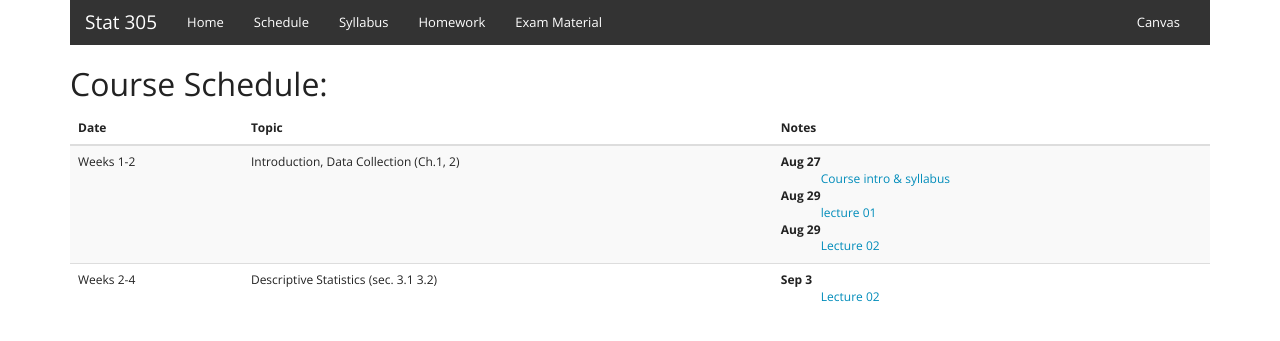
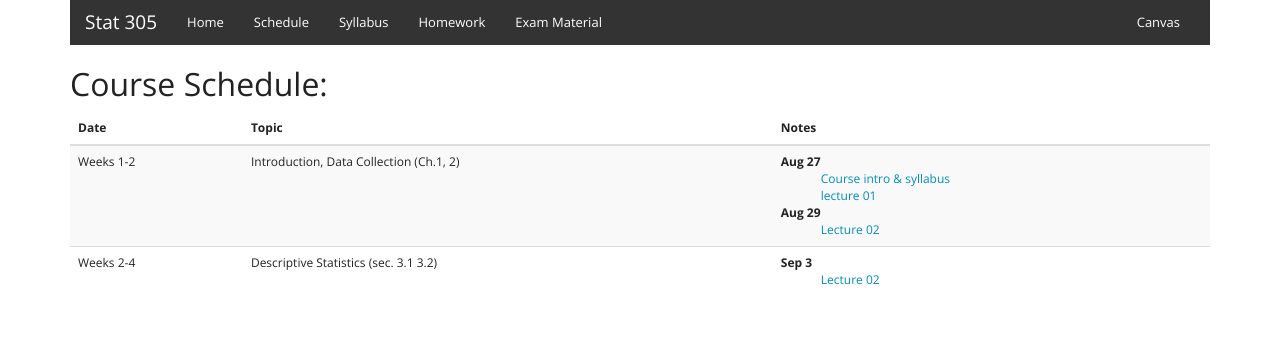
Before and after one commit to ashirazist/stat305.github.io, a Jekyll site: the page built from schedule.html, in a window 1280 px wide. Shown: the top 341 px of the page. Built offline with Jekyll 4.4.1, drawn with Linux system fonts in a browser that asks for light colours.

Commit message:
update lecture one

```diff
--- a/schedule.html
+++ b/schedule.html
@@ -25,7 +25,7 @@ root: ""
               <dt>Aug 27</dt>
               <dd><a href="./materials/doc/STAT305_syllabus.pdf" target=_blank>Course intro & syllabus</a>
               </dd>
-              <dt>Aug 29</dt>
+
               <dd><a href="./materials/lectures/lecture01/STAT305_Lecture1.pdf" target=_blank>lecture 01</a>
               </dd>
               <dt>Aug 29</dt>
```
